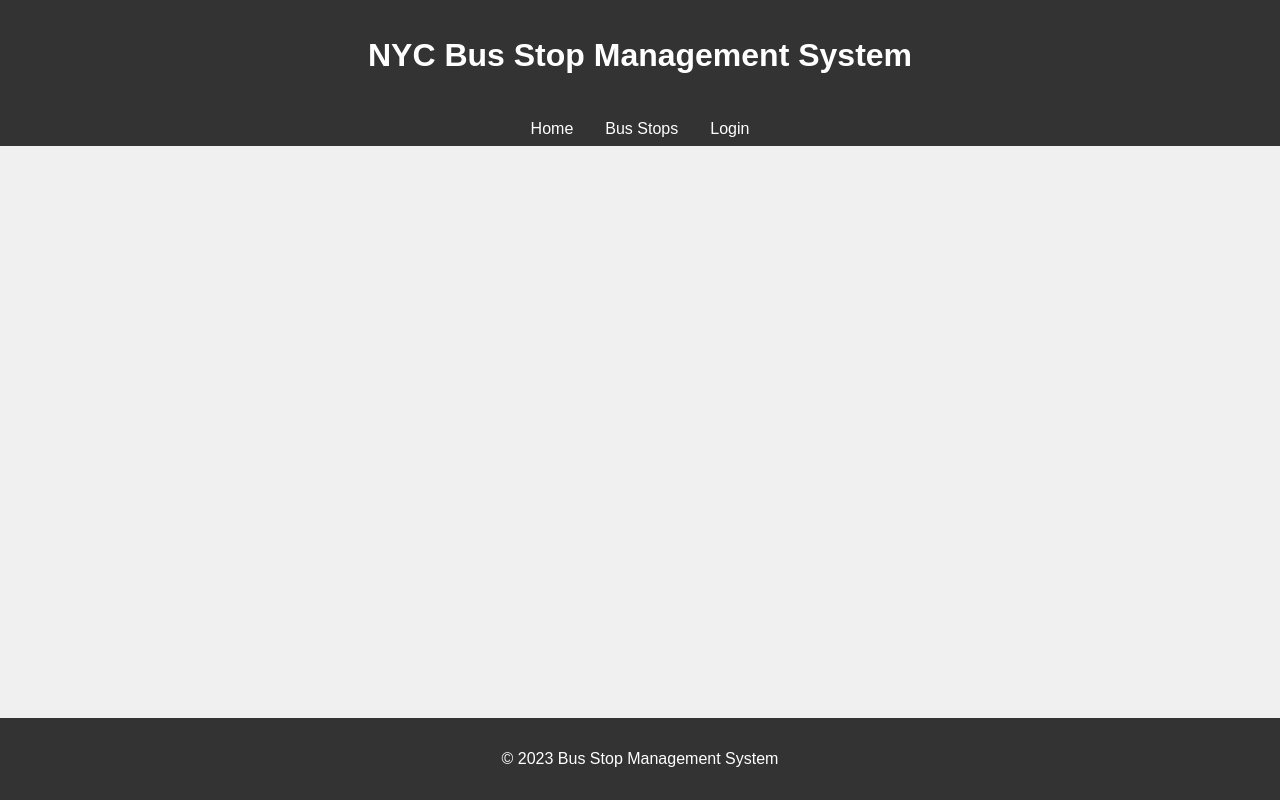
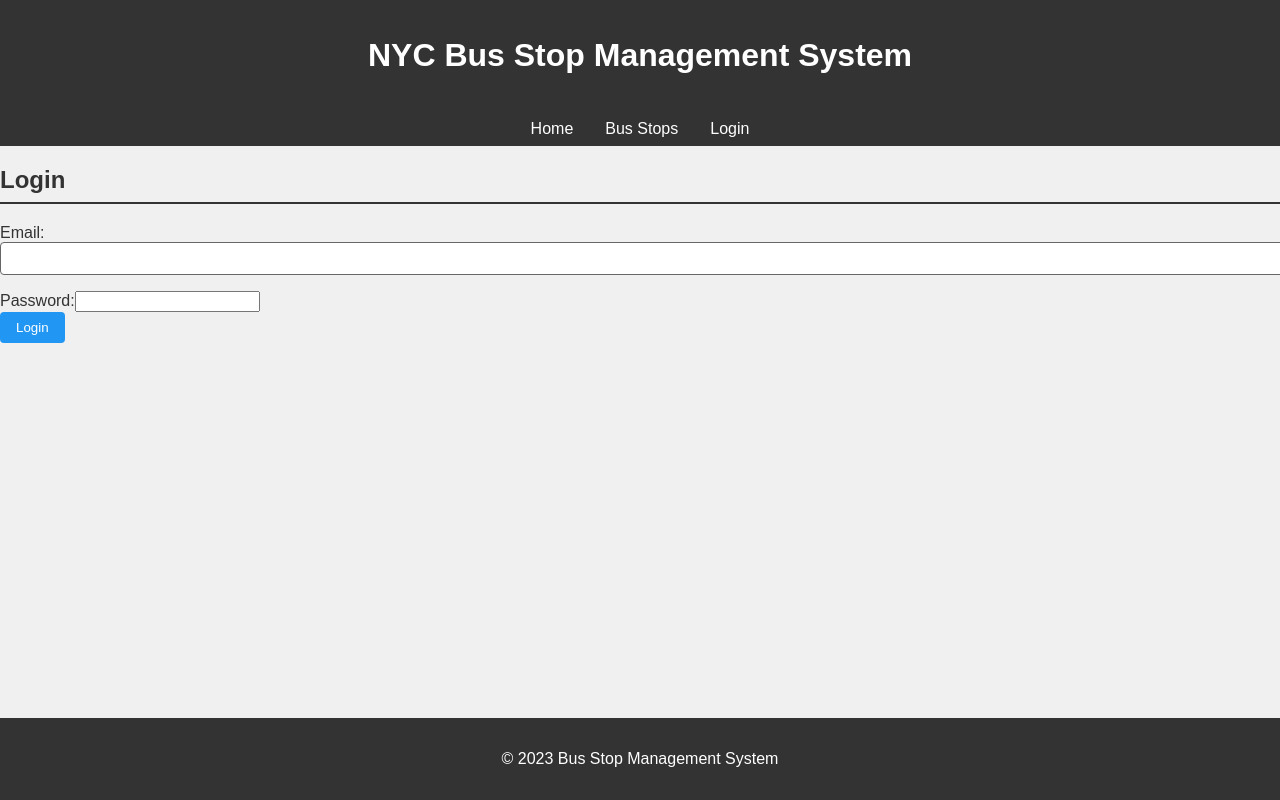
Before and after one commit to Kevklatman/bus_stops, a React (Create React App) app in the folder client/: page /login in a window 1280 px wide. Built offline with nearby package versions, Linux system fonts and the light colour scheme; no server answers.

Commit message:
made login work

```diff
--- a/client/src/components/App.js
+++ b/client/src/components/App.js
@@ -11,6 +11,7 @@ import Favorites from "../pages/Favorites";
 import Schedule from "../pages/Schedule";
 import Profile from "../pages/Profile";
 import BusDetails from "../pages/BusDetails";
+import LoginForm from '../components/LoginForm';
 import AdminDashboard from "../pages/AdminDashboard";
 import "../index.css";
 
@@ -28,6 +29,8 @@ function App() {
             <Route path="/schedule/:stopId" component={Schedule} />
             <Route path="/profile" component={Profile} />
             <Route path="/bus/:busId" component={BusDetails} />
+            <Route path="/login" component={LoginForm} />
+            <Route path="/admin" component={AdminDashboard}/>
           </Switch>
           <Footer />
         </div>
--- /dev/null
+++ b/client/src/components/LoginForm.js
@@ -0,0 +1,66 @@
+import React, { useState, useContext } from 'react';
+import { useHistory } from 'react-router-dom';
+import { UserContext } from '../contexts/UserContext';
+
+function LoginForm() {
+  const [email, setEmail] = useState('');
+  const [password, setPassword] = useState('');
+  const { setUser } = useContext(UserContext);
+  const history = useHistory();
+
+  const handleSubmit = async (e) => {
+    e.preventDefault();
+
+    try {
+      const response = await fetch('/login', {
+        method: 'POST',
+        headers: {
+          'Content-Type': 'application/json',
+        },
+        body: JSON.stringify({ email, password }),
+      });
+
+      if (response.ok) {
+        const data = await response.json();
+        setUser(data);
+        history.push('/');
+      } else {
+        // Handle login error
+        console.log('Login failed');
+      }
+    } catch (error) {
+      console.error('Error:', error);
+    }
+  };
+
+  return (
+    <div className="login-form">
+      <h2>Login</h2>
+      <form onSubmit={handleSubmit}>
+        <div className="form-group">
+          <label htmlFor="email">Email:</label>
+          <input
+            type="email"
+            id="email"
+            value={email}
+            onChange={(e) => setEmail(e.target.value)}
+            required
+          />
+        </div>
+        <div className="form-group">
+          <label htmlFor="password">Password:</label>
+          <input
+            type="password"
+            id="password"
+            value={password}
+            onChange={(e) => setPassword(e.target.value)}
+            required
+          />
+        </div>
+        <button type="submit">Login</button>
+      </form>
+    </div>
+  );
+}
+
+export default LoginForm;
--- a/client/src/components/NavBar.js
+++ b/client/src/components/NavBar.js
@@ -1,10 +1,17 @@
 import React, { useContext } from "react";
-import { NavLink } from "react-router-dom";
+import { NavLink, useHistory } from "react-router-dom";
 import { UserContext } from "../contexts/UserContext";
 // import "./NavBar.css";
 
 function NavBar() {
-  const { user, logout } = useContext(UserContext);
+  const { user, setUser } = useContext(UserContext);
+  const history = useHistory();
+
+  const handleLogout = () => {
+    // Perform logout logic, e.g., clear user session
+    setUser(null);
+    history.push("/login");
+  };
 
   return (
     <nav className="navbar">
@@ -24,7 +31,7 @@ function NavBar() {
               <NavLink to="/profile">Profile</NavLink>
             </li>
             <li>
-              <button onClick={logout}>Logout</button>
+              <button onClick={handleLogout}>Logout</button>
             </li>
           </>
         ) : (
@@ -36,4 +43,5 @@ function NavBar() {
     </nav>
   );
 }
+
 export default NavBar;
--- a/client/src/contexts/UserContext.js
+++ b/client/src/contexts/UserContext.js
@@ -18,7 +18,10 @@ export function UserProvider({ children }) {
         }
       })
       .then((userData) => {
-        setUser(userData);
+        setUser({
+          ...userData,
+          isAdmin: userData.role === 'admin', // Add isAdmin property based on user's role
+        });
         setLoading(false);
       })
       .catch((error) => {
@@ -29,7 +32,10 @@ export function UserProvider({ children }) {
   }, []);
 
   const login = (userData) => {
-    setUser(userData);
+    setUser({
+      ...userData,
+      isAdmin: userData.role === 'admin', // Add isAdmin property based on user's role
+    });
   };
 
   const logout = () => {
--- a/client/src/pages/AdminDashboard.js
+++ b/client/src/pages/AdminDashboard.js
@@ -10,19 +10,19 @@ function AdminDashboard() {
   useEffect(() => {
     if (user && user.isAdmin) {
       // Fetch buses
-      fetch("/api/buses")
+      fetch("/buses")
         .then((res) => res.json())
         .then(setBuses);
 
       // Fetch bus stops
-      fetch("/api/bus-stops")
+      fetch("/bus_stops")
         .then((res) => res.json())
         .then(setBusStops);
     }
   }, [user]);
 
   const handleUpdateBus = (busId, updates) => {
-    fetch(`/api/buses/${busId}`, {
+    fetch(`/buses/${busId}`, {
       method: "PATCH",
       headers: {
         "Content-Type": "application/json",
@@ -36,7 +36,7 @@ function AdminDashboard() {
   };
 
   const handleUpdateBusStop = (stopId, updates) => {
-    fetch(`/api/bus-stops/${stopId}`, {
+    fetch(`/bus_stops/${stopId}`, {
       method: "PATCH",
       headers: {
         "Content-Type": "application/json",
```
Also changed, not shown: 1 other file (tests, documents, lock files or other folders).
